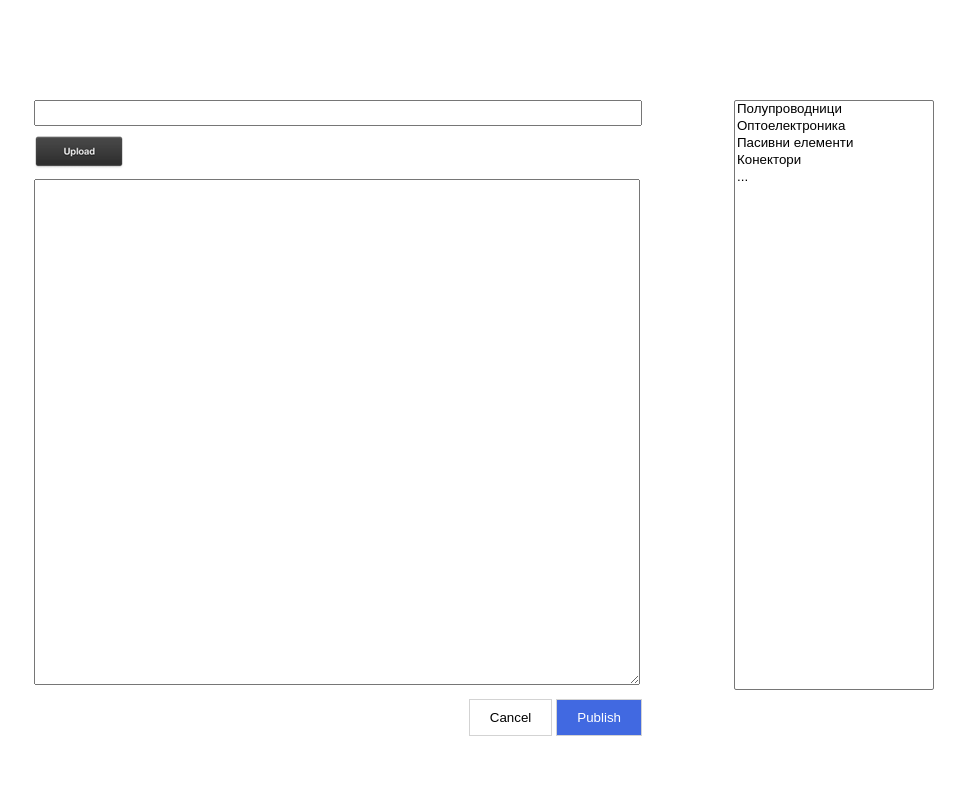
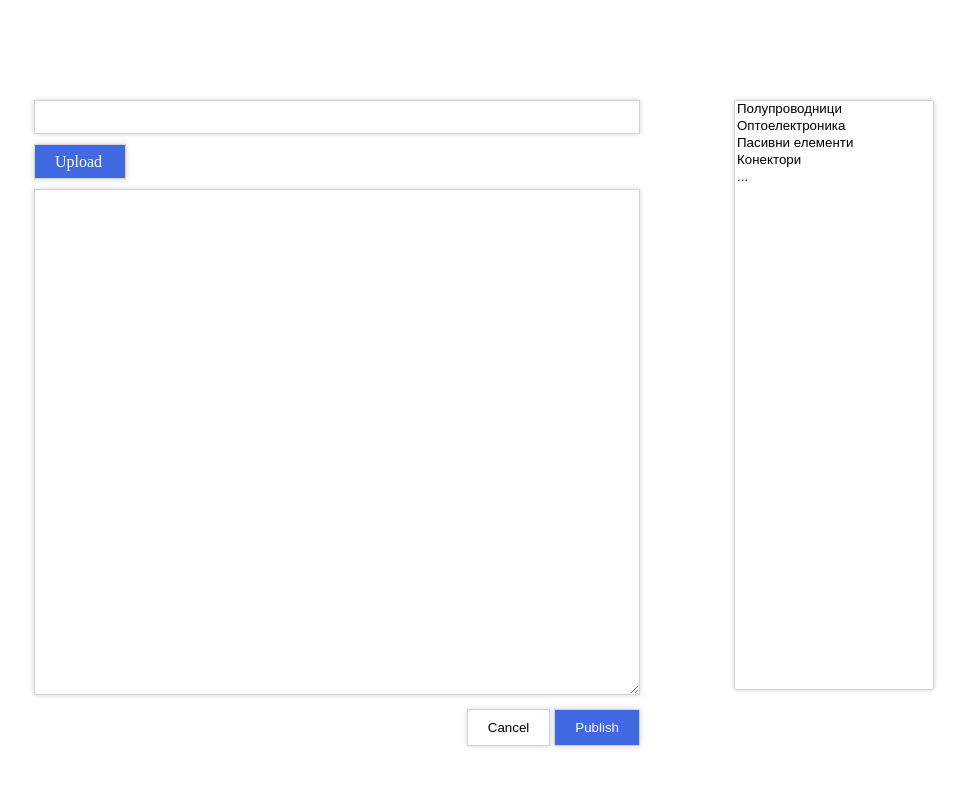
Before and after one commit to TEAM-ORLANDO/PHP-Project, a PHP site: page /admin.php in a window 1280 px wide. Shown: the top 787 px of the page, without its empty margins (156-1122 px from the left). Run offline with PHP 8.4, Linux system fonts and the light colour scheme.

Commit message:
changes in admin.css - upload button img removed, add shadow

```diff
--- a/admin/admin.css
+++ b/admin/admin.css
@@ -5,18 +5,35 @@ body {
 #info {
     float: left;
 }
-#categories {
-    float: right;
-}
+
 #title {
-    height: 20px;
+    height: 30px;
     width: 600px;
+    font-size: 20px;
+    box-shadow: 0 0 5px lightgray;
+    border: 1px solid lightgray;
 }
 div.upload {
+    position: relative;
     width: 90px;
     height: 33px;
-    background: url("upload.png")
+    /*background: url("upload.png")*/
+    border: 1px solid lightgray;
+    background-color: royalblue;
+    box-shadow: 0 0 5px lightgray;
 }
+div.upload:before {
+    content: 'Upload';
+    color: #ffffff;
+    position: absolute;
+    top: 8px;
+    left: 20px;
+}
+div.upload:hover {
+    opacity: 0.9;
+    transition: 1s;
+}
+
 #img   {
     display: block;
     width: 90px;
@@ -30,6 +47,8 @@ div {
 textarea {
     width: 600px;
     height: 500px;
+    box-shadow: 0 0 5px lightgray;
+    border: 1px solid lightgray;
 }
 #buttons {
     float: right;
@@ -38,19 +57,26 @@ textarea {
     background-color: #ffffff;
     border: 1px solid lightgray;
     padding: 10px 20px;
+    box-shadow: 0 0 5px lightgray;
 }
 #publish {
     background-color: royalblue;
     color: #ffffff;
     border: 1px solid lightgray;
     padding: 10px 20px;
+    box-shadow: 0 0 5px lightgray;
 }
 #publish:hover {
     opacity: 0.9;
     transition: 1s;
 }
-
+#categories {
+    float: right;
+}
 select {
     width: 200px;
     height: 590px;
+    box-shadow: 0 0 5px lightgray;
+    border: 1px solid lightgray;
+    overflow:hidden;
 }
--- a/admin/admin.php
+++ b/admin/admin.php
@@ -7,7 +7,7 @@
 </head>
 <body>
 <form action="#" method="post">
-    <div id="info">
+    <main id="info">
         <div>
             <input type="text" name="title" id="title"/>
         </div>
@@ -16,16 +16,15 @@
 
         </div>
         <div>
-            <textarea name="text" id="text" ></textarea>
+            <textarea name="file" id="text" ></textarea>
         </div>
         <div id="buttons">
             <input type="submit" name="submit" value="Cancel" id="cancel">
             <input type="submit" name="submit" value="Publish" id="publish">
         </div>
+    </main>
 
-    </div>
-
-    <div id="categories">
+    <aside id="categories">
         <select name="products" multiple="multiple" >
             <option value="category1">Полупроводници</option>
             <option value="category2">Оптоелектроника</option>
@@ -33,8 +32,7 @@
             <option value="category4">Конектори</option>
             <option value="category5">...</option>
         </select>
-
-    </div>
+    </aside>
 
 </form>
 </body>
```
